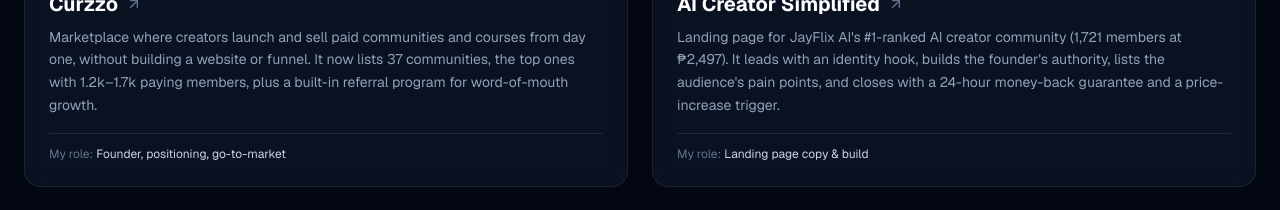
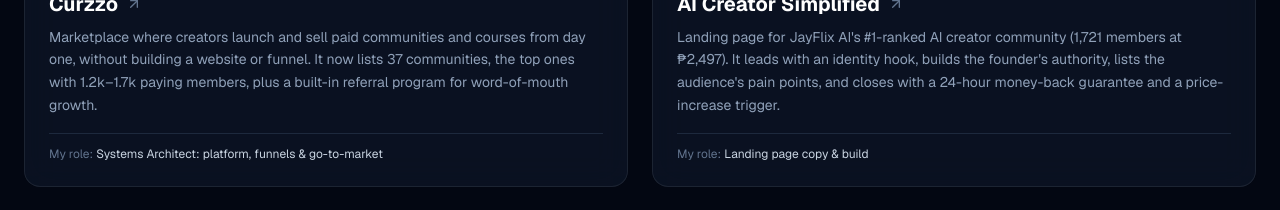
Before and after one commit to asensoproject/clive-llora-portfolio, a Next.js app: page /mmportfolio in a window 1280 px wide. Shown: the part 2500-2710 px from the top of the page. Built offline with nearby package versions, Linux system fonts and the light colour scheme.

Commit message:
fix(mmportfolio): Curzzo role is Systems Architect
Co-Authored-By: Claude Opus 5.5 <noreply@anthropic.com>

```diff
--- a/src/data/mmPortfolioData.ts
+++ b/src/data/mmPortfolioData.ts
@@ -106,7 +106,7 @@ export const MM_PORTFOLIO_DATA = {
       title: "Curzzo",
       kind: "Community marketplace · Platform growth",
       body: "Marketplace where creators launch and sell paid communities and courses from day one, without building a website or funnel. It now lists 37 communities, the top ones with 1.2k–1.7k paying members, plus a built-in referral program for word-of-mouth growth.",
-      role: "Founder, positioning, go-to-market",
+      role: "Systems Architect: platform, funnels & go-to-market",
       link: "https://curzzo.com/communities",
       image: "/projects/curzzo/CURZZO-HOME.jpg",
     },
```
